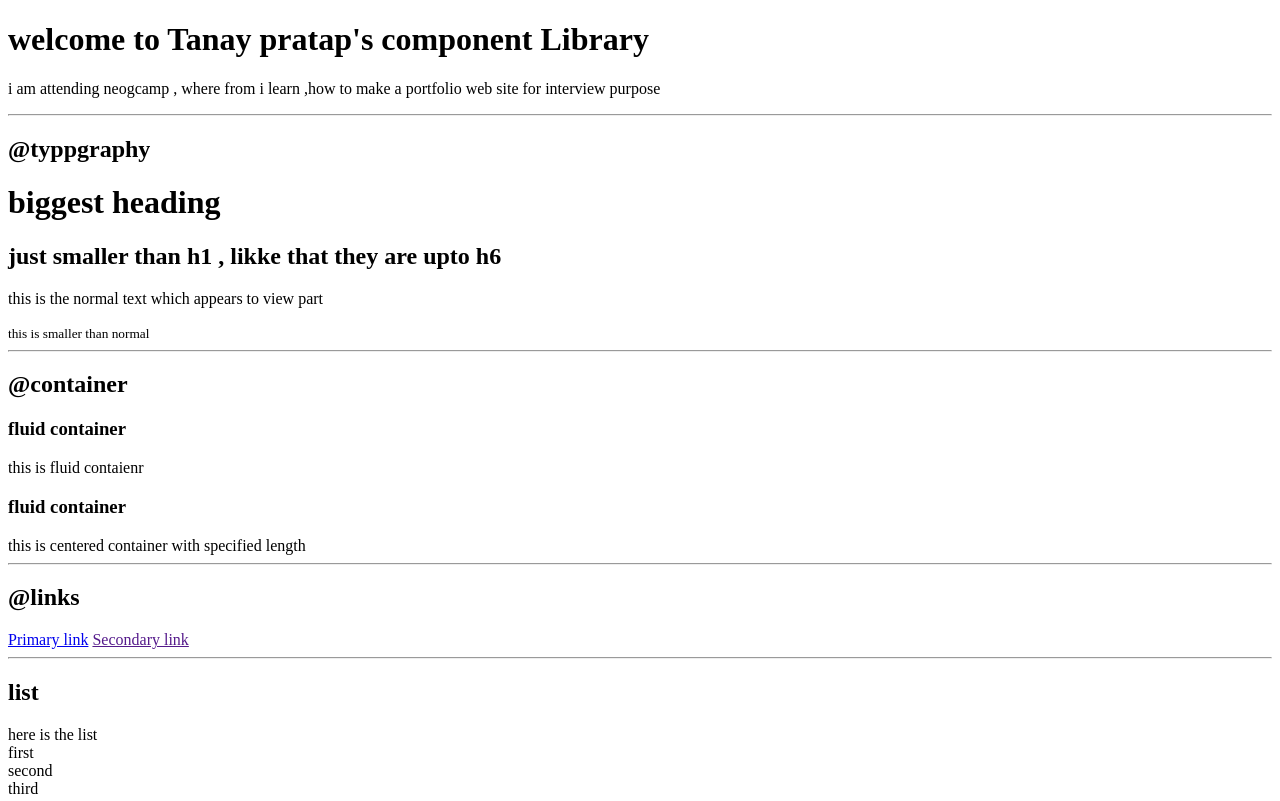
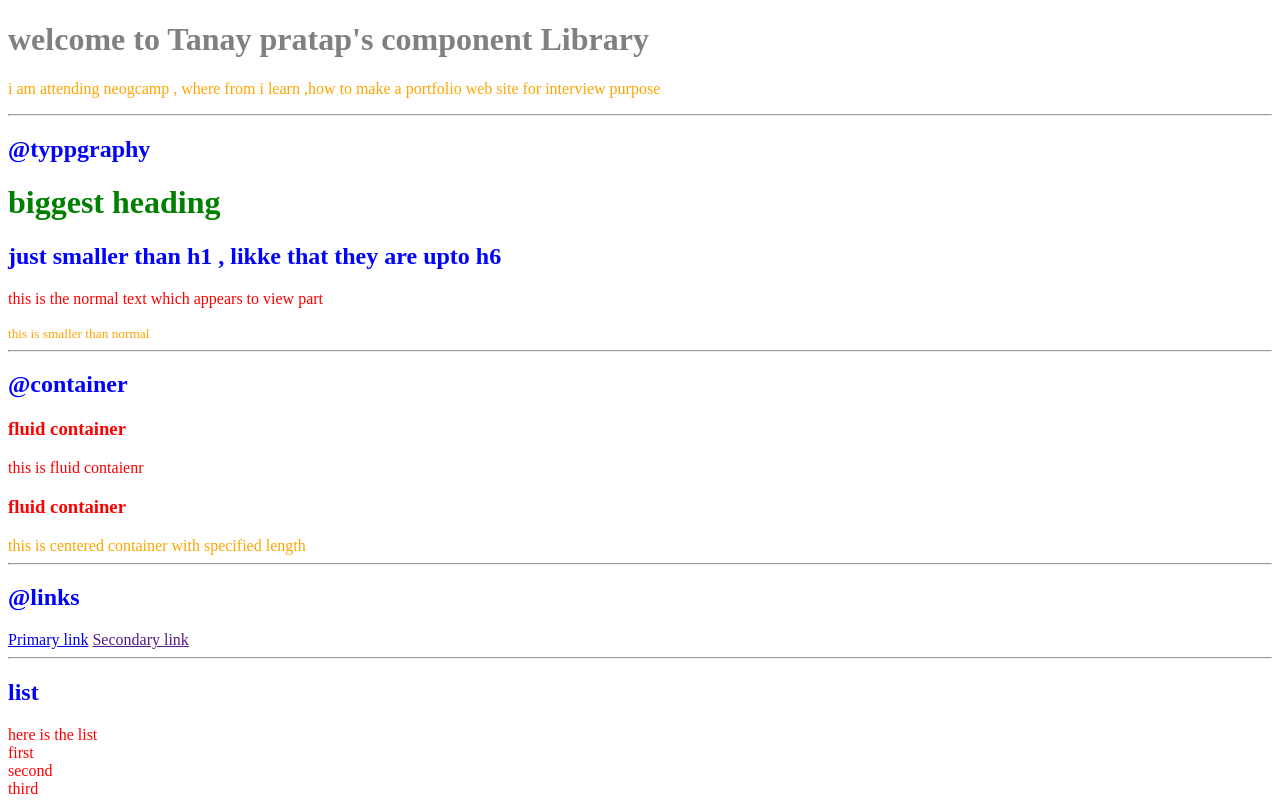
Before and after one commit to ritikkamboj/neogcamp-lesson-3, a plain HTML site: page index.html in a window 1280 px wide. Shown: the top 801 px of the page. Drawn offline with Linux system fonts and the light colour scheme.

Commit message:
css :importing and selelctor

```diff
--- a/index.html
+++ b/index.html
@@ -1,28 +1,38 @@
 <!DOCTYPE html>
 <html lang="en">
+
 <head>
     <meta charset="UTF-8">
     <meta http-equiv="X-UA-Compatible" content="IE=edge">
     <meta name="viewport" content="width=device-width, initial-scale=1.0">
     <title>Component Library</title>
+    <!-- internal css  -->
+    <!-- <style>
+        body{
+            color:red;
+        }
+    </style> -->
+    <link rel="stylesheet" href="/style.css">
 </head>
+
 <body>
-<h1>welcome to Tanay pratap's component Library</h1>
-<p>i am attending neogcamp , where from i learn ,how to make a portfolio web site for interview purpose </p>
+    <!-- <h1 style="color:red">welcome to Tanay pratap's component Library</h1> -->
+    <h1 id="lib-heading">welcome to Tanay pratap's component Library</h1>
+    <p class="para">i am attending neogcamp , where from i learn ,how to make a portfolio web site for interview purpose </p>
 
     <hr>
     <h2>@typpgraphy</h2>
     <h1>biggest heading </h1>
     <h2>just smaller than h1 , likke that they are upto h6</h2>
     <p>this is the normal text which appears to view part </p>
-<small>this is smaller than normal </small>
+    <small class="para">this is smaller than normal </small>
     <hr>
     <h2>@container</h2>
     <h3>fluid container </h3>
 
     <div>this is fluid contaienr </div>
     <h3>fluid container </h3>
-<div>this is centered container with specified length</div>
+    <div class="para">this is centered container with specified length</div>
 
 
     <hr>
@@ -90,7 +100,7 @@
 
     <h2>@Sections</h2>
     <section>
-    <h3>non white  section </h3>
+        <h3>non white section </h3>
         <!-- <p>whta we write here go end to end on page with little margin from both ends </p> -->
         <p>this section is grey in color </p>
 
@@ -108,4 +118,5 @@
     </footer>
 
 </body>
+
 </html>
--- /dev/null
+++ b/style.css
@@ -0,0 +1,19 @@
+body{
+    color:red;
+
+}
+h1{
+    color:green;
+
+}
+h2{
+color:blue;
+}
+#lib-heading
+{
+    color:grey;
+}
+.para
+{
+    color:orange;
+}
```
Lines whose indentation alone changed are shown as unchanged.
